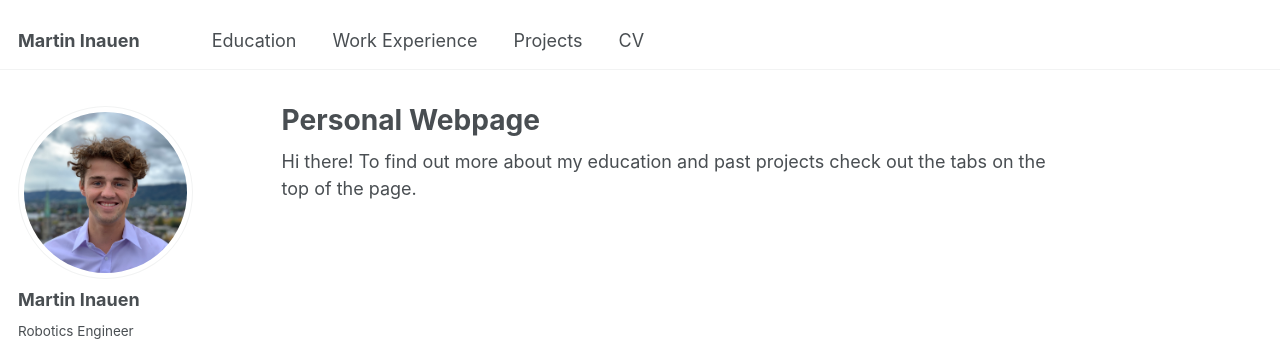
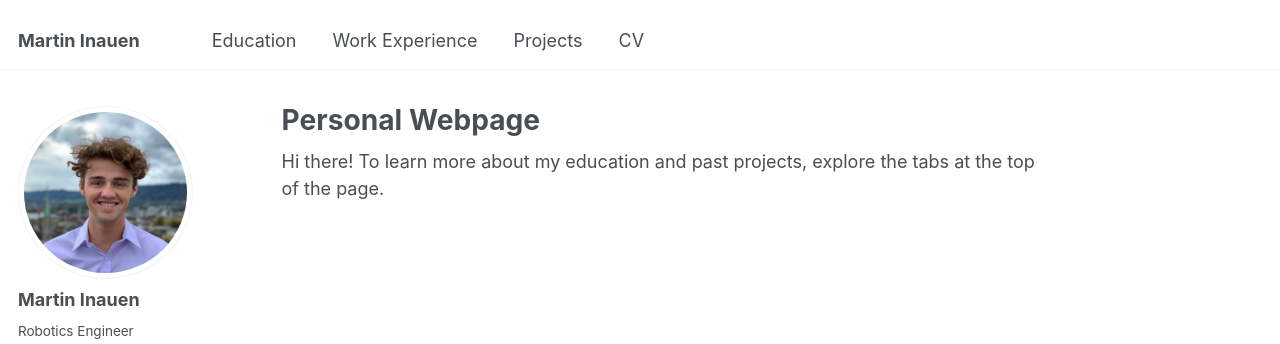
Before and after one commit to inauenma/inauenma.github.io, a Jekyll site: the page built from _pages/about.md, in a window 1280 px wide. Shown: the top 344 px of the page. Built offline with Jekyll 4.4.1, drawn with Linux system fonts in a browser that asks for light colours.

Commit message:
updated descriptions

```diff
--- a/_pages/about.md
+++ b/_pages/about.md
@@ -7,4 +7,4 @@ redirect_from:
   - /about.html
 ---
 
-Hi there! To find out more about my education and past projects check out the tabs on the top of the page.
+Hi there! To learn more about my education and past projects, explore the tabs at the top of the page.
```
Also changed, not shown: _pages/education.md (+11 -5 lines).
